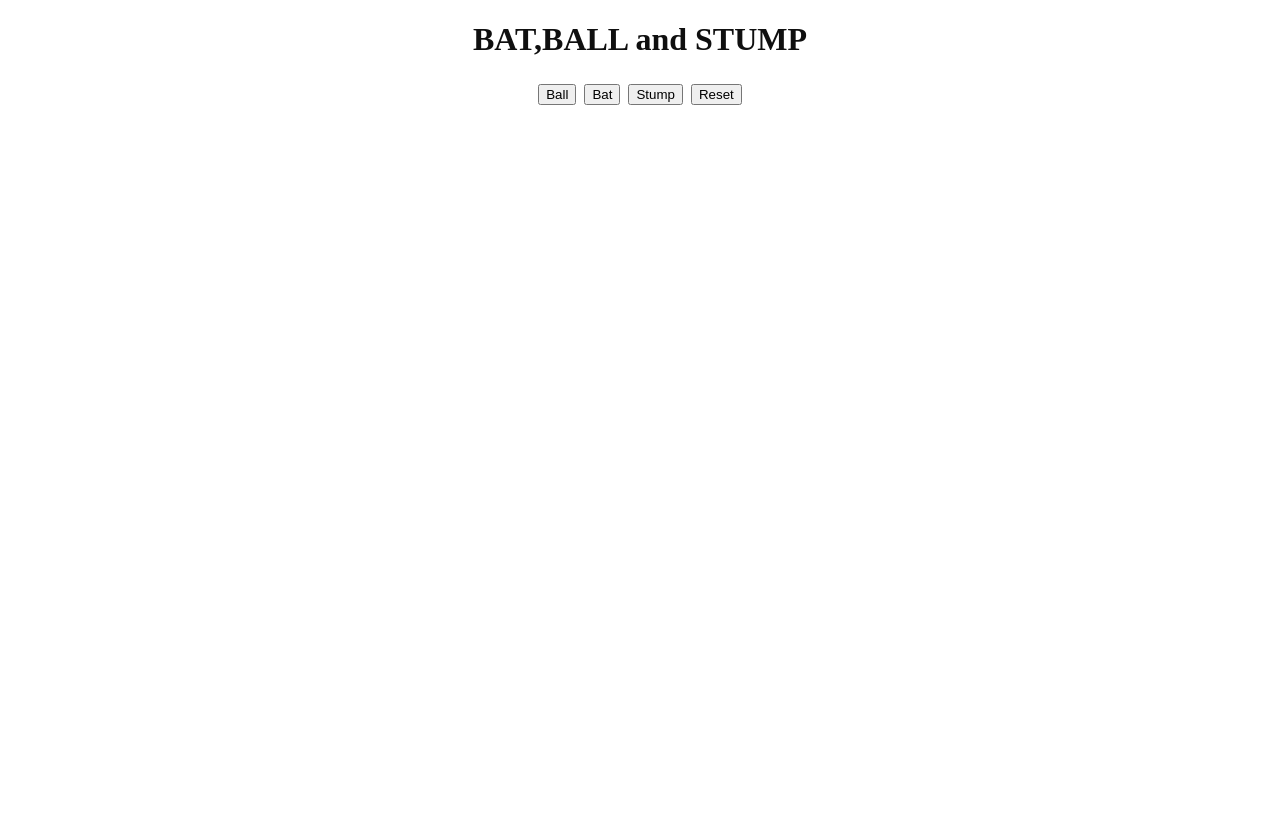
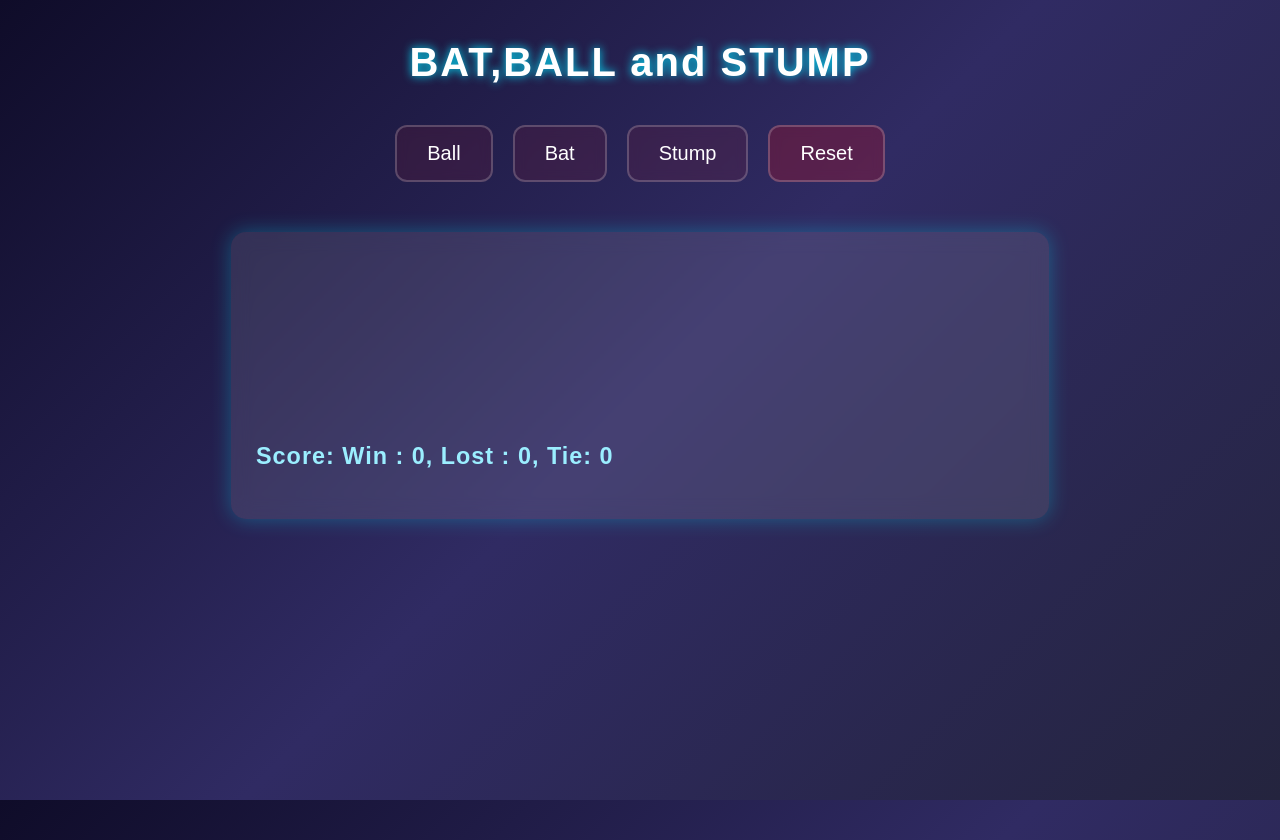
Before and after one commit to Yash-04-create/Basic-Frontend-Project, a plain HTML site: page Bat, Ball and Stump/index.html in a window 1280 px wide. Before the commit the page ends 800 px from the top, so only its background shows below. Drawn offline with Linux system fonts and the light colour scheme.

Commit message:
Made the simple UI for the game

```diff
--- a/Bat, Ball and Stump/index.css
+++ b/Bat, Ball and Stump/index.css
@@ -1,18 +1,86 @@
+html,body{
+    height: 100%;
+}
+body{
+    margin : 0;
+    padding : 0;
+    font-family: 'Poppins', sans-serif;
+    background: linear-gradient(135deg, #0f0c29, #302b63, #24243e);
+    color: white;
+    text-align: centre;
+}
 h1{
+    margin-top: 40px;
+    font-size: 40px;
+    letter-spacing: 2px;
+    text-shadow: 0 0 10px #00e5ff;
     text-align: center;
-    color: rgb(15, 15, 15);
 }
 
-.buttons{
-    margin: 4px;
-}
 .container{
+    margin-top: 40px;
     display: flex;
     justify-content: center;
+    gap: 20px;
+}
+.buttons{
+    padding: 15px 30px;
+    border: none;
+    border-radius: 12px;
+    background: rgba(211, 26, 26, 0.1);
+    color: white;
+    font-size: 20px;
+    cursor: pointer;
+    backdrop-filter: blur(6px);
+    transition: 0.3s;
+    border: 2px solid rgba(255, 255, 255, 0.2);
+}
+.buttons:hover{
+    background: #00e5ff;
+    color: black;
+    transform: scale(1.1);
+    box-shadow: 0 0 20px #00e5ff;
+}
+
+#Reset{
+    background: rgba(255, 0, 0, 0.2);
+}
+
+#Reset:hover{
+    background-color: #ff4444;
+    color: white;
+    box-shadow: 0 0 20px #ff4444;
 }
 
 .text-holder{
-    display: flex;
-    align-items: center;
-    flex-direction: column;
+    margin-top: 50px;
+    width: 60%;
+    margin-left: auto;
+    margin-right: auto;
+    color: #9beeff;
+
+    background: rgba(255, 255, 255, 0.1);
+    padding: 25px;
+    border-radius: 15px;
+    backdrop-filter: blur(10px);
+    box-shadow: 0 0 20px rgba(0, 229, 255, 0.3);
+
+    font-size: 20px;
+    letter-spacing: 1px;
+    line-height: 30px;
 }
+
+@media (max-width: 600px) {
+    .container {
+        flex-direction: column;
+    }
+
+    .buttons {
+        width: 80%;
+        margin: auto;
+    }
+
+    .text-holder {
+        width: 90%;
+    }
+}
--- a/Bat, Ball and Stump/index.html
+++ b/Bat, Ball and Stump/index.html
@@ -49,7 +49,6 @@
     </div>
 
     <script>
-
         let gameSrc=localStorage.getItem('Game Stat');
         let gameStats;
         if(gameSrc!=undefined){
@@ -62,10 +61,10 @@
             tie:0,
             };
         };
-
+        getresult();
         function getresult(computer,usermove,result){
                 localStorage.setItem('Game Stat',JSON.stringify(gameStats));
-                document.querySelector('#b1-place').innerText = usermove1=undefined ? `User Choice is ${usermove}`: '';
+                document.querySelector('#b1-place').innerText = usermove!=undefined ? `User Choice is ${usermove}`: '';
                 document.querySelector('#b2-place').innerText = computer!=undefined ? `Computer Choice is ${computer}` : '';
                 document.querySelector('#b3-place').innerText = result!=undefined ? result : '';
                 document.querySelector('#b4-place').innerText = `Score: Win : ${gameStats.win}, Lost : ${gameStats.lose}, Tie: ${gameStats.tie}`
```
Also changed, not shown: 2 other files.
